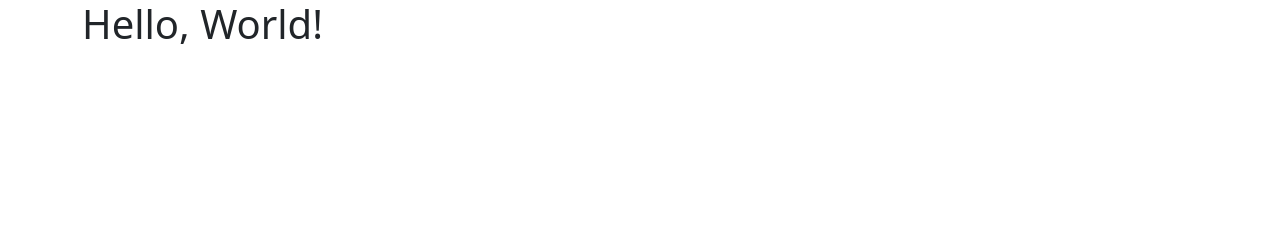
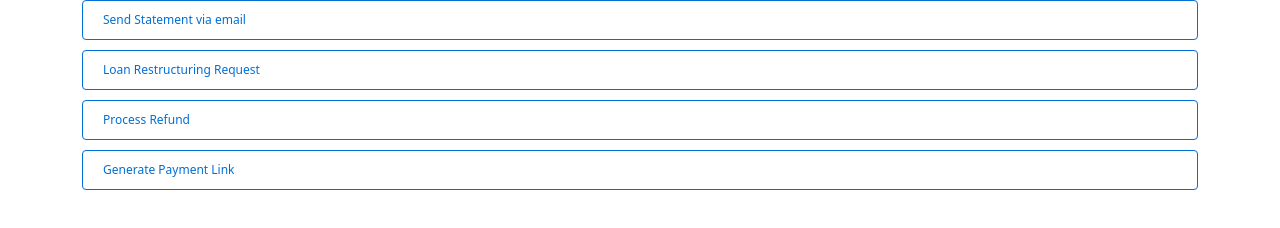
Before and after one commit to rahulpathak/demo_loan, a plain HTML site: page index.html in a window 1280 px wide. Drawn offline with nearby package versions, Linux system fonts and the light colour scheme; a small style sheet from the web is missing.

Commit message:
Update index.html

```diff
--- a/index.html
+++ b/index.html
@@ -12,8 +12,24 @@
     <title>Your HTML Page</title>
   </head>
   <body>
+    <style>
+      .list {
+        padding: 10px 20px 10px 20px;
+        border-radius: 4px;
+        border: 1px solid #006fd6;
+        color: #006fd6;
+        font-size: 12px;
+        font-weight: 510;
+        margin-bottom: 10px;
+      }
+    </style>
     <div class="container">
-      <h1>Hello, World!</h1>
+      <div>
+        <div class="list">Send Statement via email</div>
+        <div class="list">Loan Restructuring Request</div>
+        <div class="list">Process Refund</div>
+        <div class="list">Generate Payment Link</div>
+      </div>
     </div>
     <script
       src="https://cdn.jsdelivr.net/npm/bootstrap@5.3.0/dist/js/bootstrap.bundle.min.js"
```
